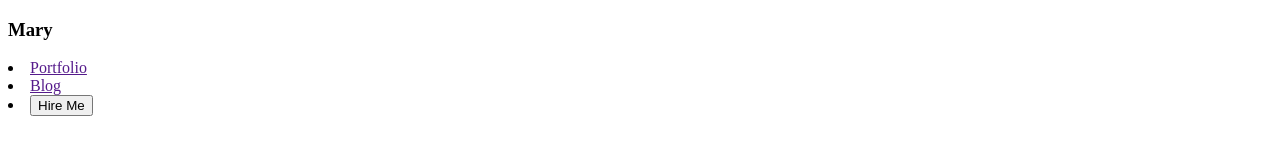
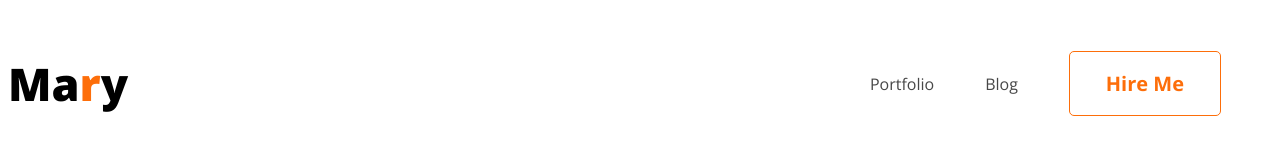
Before and after one commit to Maksudulfcub/webdeveloper-portfolio, a plain HTML site: page index.html in a window 1280 px wide. Drawn offline with nearby package versions, Linux system fonts and the light colour scheme.

Commit message:
nav styles added

```diff
--- a/css/style.css
+++ b/css/style.css
@@ -1,4 +1,63 @@
+/* common styles */
+*{
+
+    /* padding: 0; */
+}
+
+body{
+    font-family: 'Open Sans', sans-serif;
+}
+
+.text-primary{
+    color: #FD6E0A;
+}
+
+.btn-primary{
+    font-family: 'Open Sans', sans-serif;
+    font-size: 20px;
+    font-weight: 700;
+    color: #FD6E0A;
+    padding: 18px 36px;
+    border: 1px solid #FD6E0A;
+    border-radius: 5px;
+    background-color: transparent;
+}
+
 /* nav styles */
 nav{
     display: flex;
+    justify-content: space-between;
 }
+
+nav a{
+    text-decoration: none;
+    color: #474747;
+}
+
+.logo{
+    font-family: 'Open Sans', sans-serif;
+    font-size: 45px;
+    font-weight: 800;
+}
+
+nav > ul{
+    display: flex;
+    align-items: center;
+}
+
+nav li{
+    list-style: none;
+    margin-right: 51px;
+    align-items: center;
+}
+.btn-primary:hover{
+    font-family: 'Open Sans', sans-serif;
+    font-size: 20px;
+    font-weight: 700;
+    color: #ffff;
+    padding: 18px 36px;
+    border: nonne;
+    border-radius: 5px;
+    background-color: #FD6E0A;
+    transition: .4s;
+}
--- a/index.html
+++ b/index.html
@@ -12,10 +12,14 @@
 <body>
 
     <header>
-        <h3>Mary</h3>
-        <li><a href="">Portfolio</a></li>
-        <li><a href="">Blog</a></li>
-        <li><button>Hire Me</button></li>
+        <nav>
+        <h3 class="logo" > Ma<span class="text-primary">r</span>y</h3>
+        <ul>
+            <li><a href="">Portfolio</a></li>
+             <li><a href="">Blog</a></li>
+            <li><button class="btn-primary">Hire Me</button></li>
+        </ul>
+        </nav>
     </header>
 
     <main>
```
